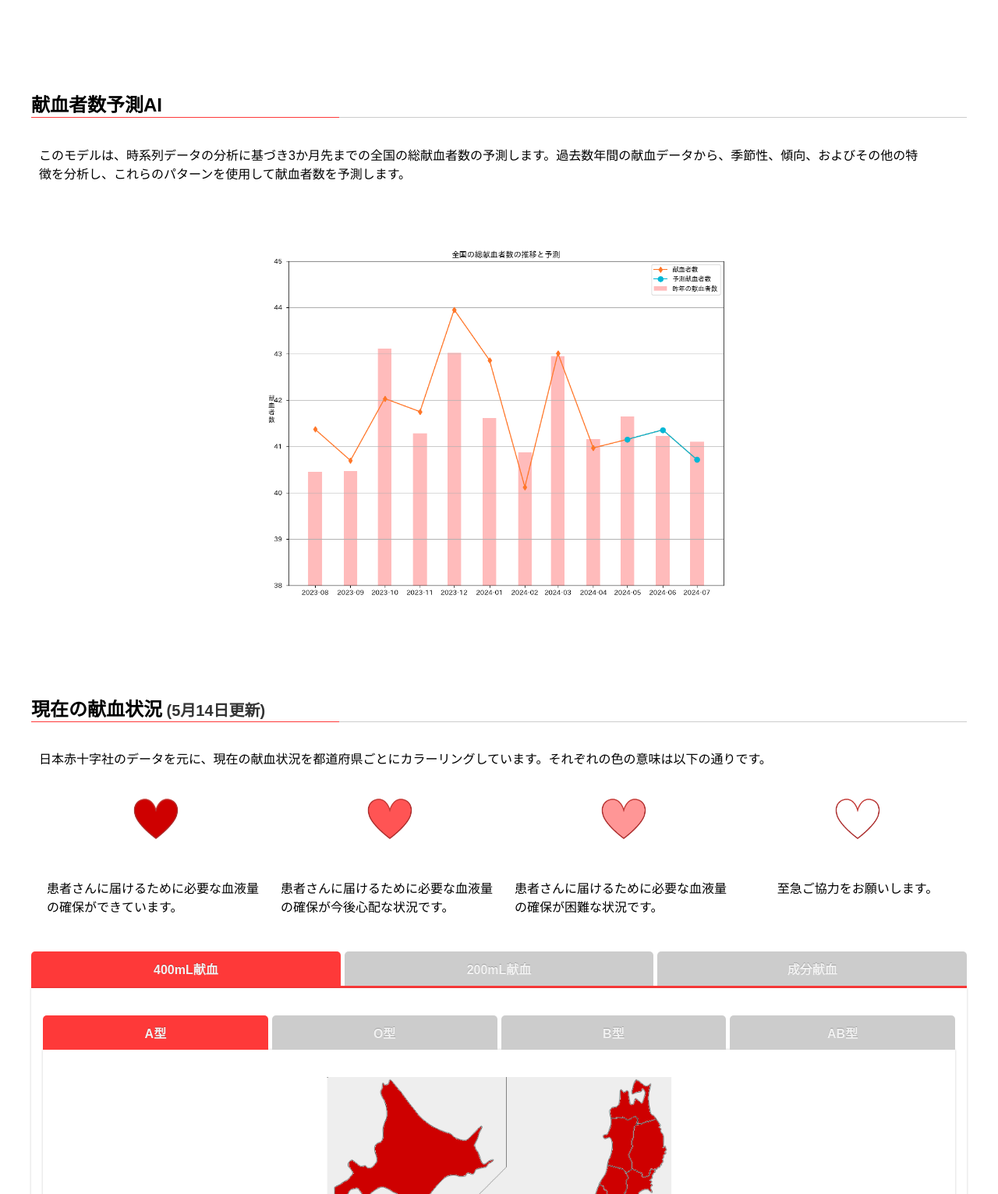
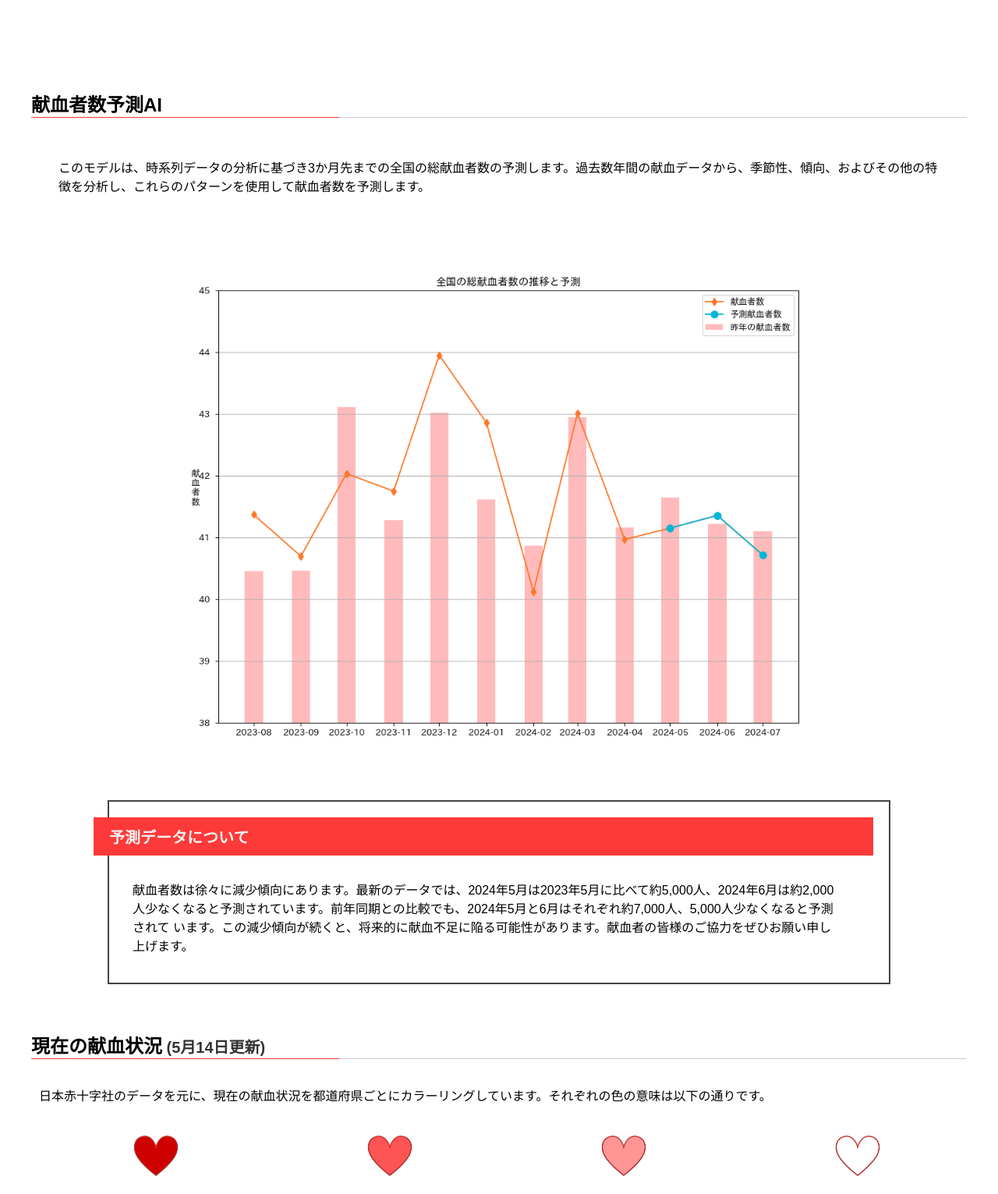
Before and after one commit to 5522079/kenketsu-navi, a Flask app: page / in a window 1280 px wide. Shown: the part 355-1886 px from the top of the page at 78% size. Run offline with Flask 3, Linux system fonts and the light colour scheme; some libraries are stand-ins or nearby versions.

Commit message:
予測データの説明文を追加

```diff
--- a/static/css/styles.css
+++ b/static/css/styles.css
@@ -126,10 +126,35 @@ body {
     width: 100%;
 }
 
+.content-ai {
+    display: flex;
+    flex-direction: column;
+    align-items: center;
+}
+
 .content-ai p {
     padding-left: 10px;
     padding-top: 15px;
     width: 95%;
+}
+
+.pred-description {
+    padding: 20px;
+    border: 2px solid #434343;
+    width: 80%;
+    align-self: center;
+}
+
+.pred-description-ttl {
+    position: relative;
+    left: -40px;
+    background-color: #FE3939;
+    color: #F2F2F2;
+    padding: 0.5em 1em;
+    margin: 0;
+    width: 100%;
+    font-size: 20px;
+    font-weight: bold;
 }
 
 .map-title {
@@ -282,7 +307,7 @@ footer {
 }
 
 img {
-    width: 60%;
+    width: 80%;
     padding:20px 20px;
 }
 
--- a/templates/index.html
+++ b/templates/index.html
@@ -57,6 +57,10 @@
                     <p>このモデルは、時系列データの分析に基づき3か月先までの全国の総献血者数の予測します。過去数年間の献血データから、季節性、傾向、およびその他の特徴を分析し、これらのパターンを使用して献血者数を予測します。</p>
                     <div class="graph">
                         <img src="../static/images/data/model_graph.png" alt="グラフ">
+                    </div>
+                    <div class="pred-description">
+                        <h3 class="pred-description-ttl">予測データについて</h3>
+                        <p>献血者数は徐々に減少傾向にあります。最新のデータでは、2024年5月は2023年5月に比べて約5,000人、2024年6月は約2,000人少なくなると予測されています。前年同期との比較でも、2024年5月と6月はそれぞれ約7,000人、5,000人少なくなると予測されて います。この減少傾向が続くと、将来的に献血不足に陥る可能性があります。献血者の皆様のご協力をぜひお願い申し上げます。</p>
                     </div>
                 </div>
                 </div>
```
